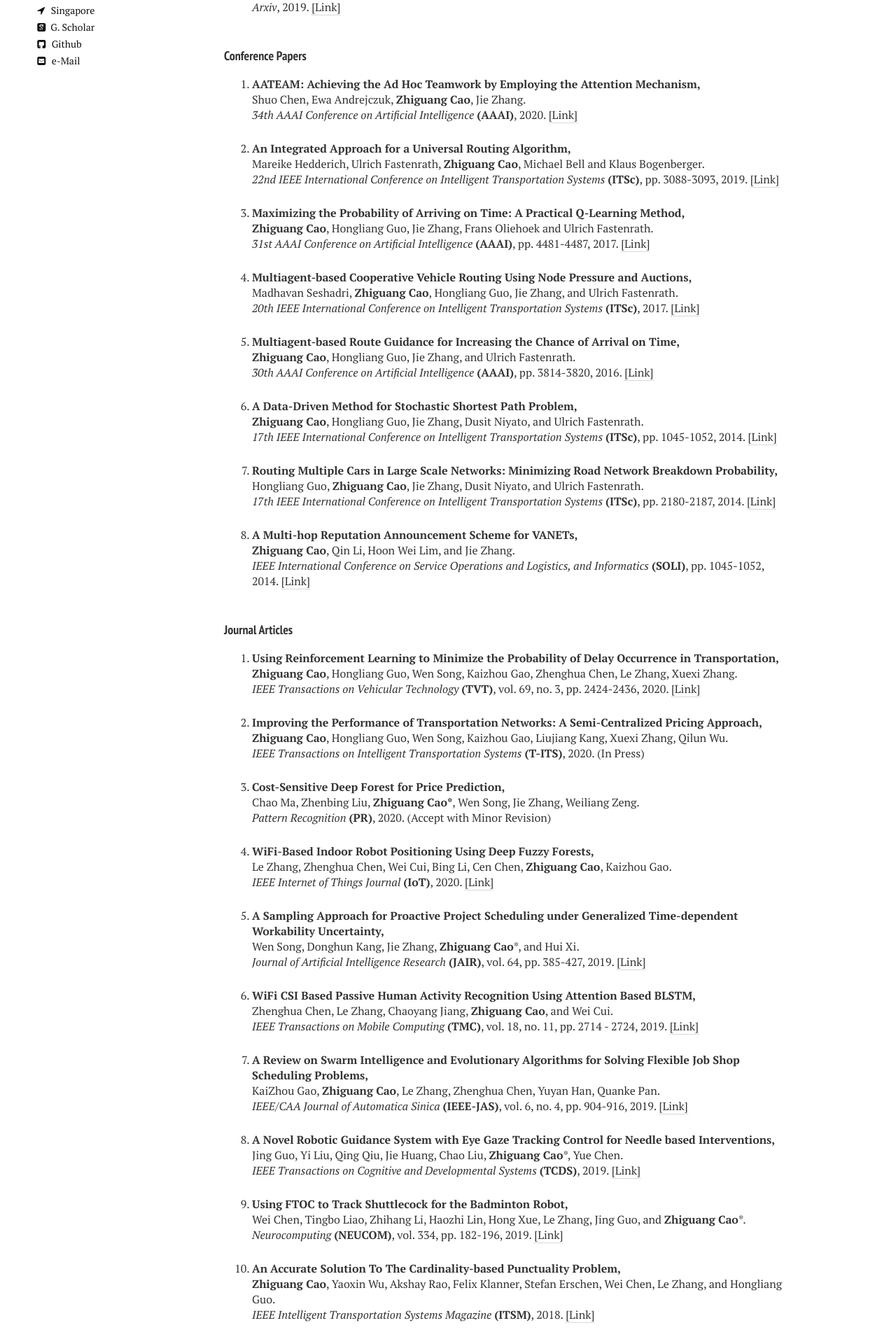
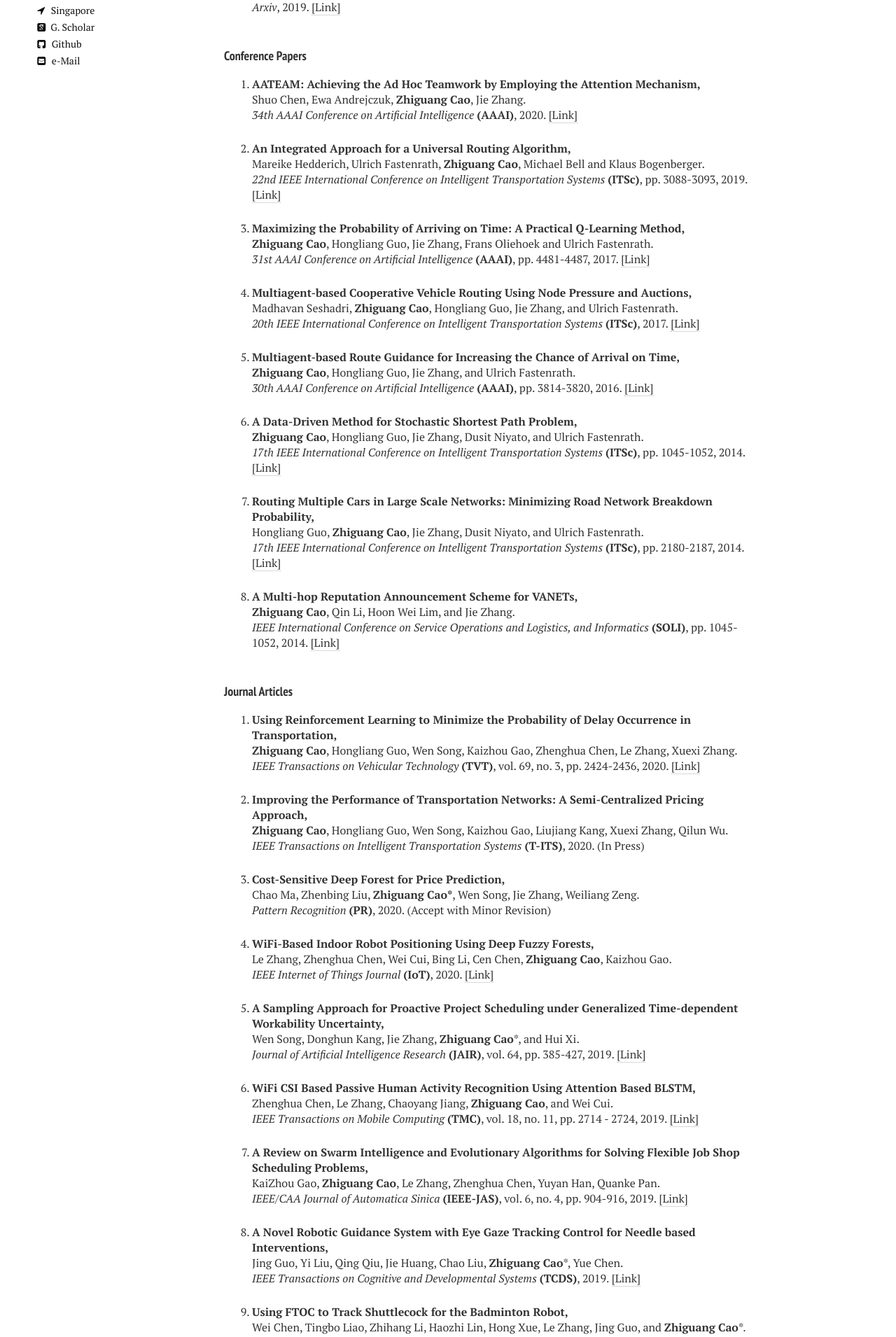
Before and after one commit to zhiguangcaosg/zhiguangcaosg.github.io, a Jekyll site: the page built from publications.md, in a window 1280 px wide. Shown: the part 470-2380 px from the top of the page at 70% size. Built offline with Jekyll 4.4.1, drawn with Linux system fonts in a browser that asks for light colours; nearby versions of some CDN libraries.

Commit message:
Update publications.html

```diff
--- a/_layouts/publications.html
+++ b/_layouts/publications.html
@@ -77,7 +77,7 @@ div.bibtex pre { font-size: 75%; overflow: auto;  width: 100%; padding: 0em 0em;
   </div>
   <article>
     <h1>{{ page.title }}</h1>
-    <div class="article-wrap" style="width:800px">
+    <div class="article-wrap" style="width:750px">
       {{ content }}
 
 
```
